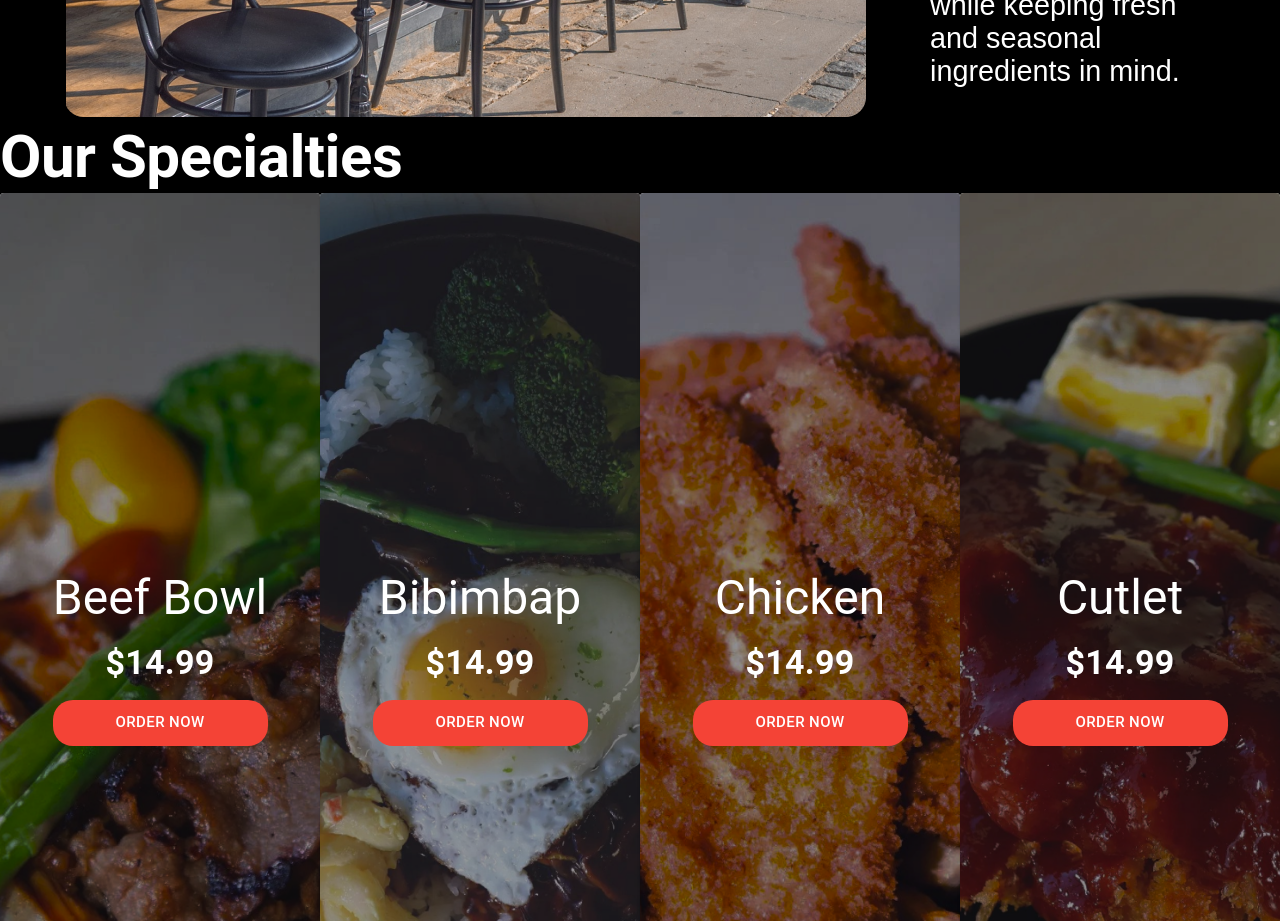
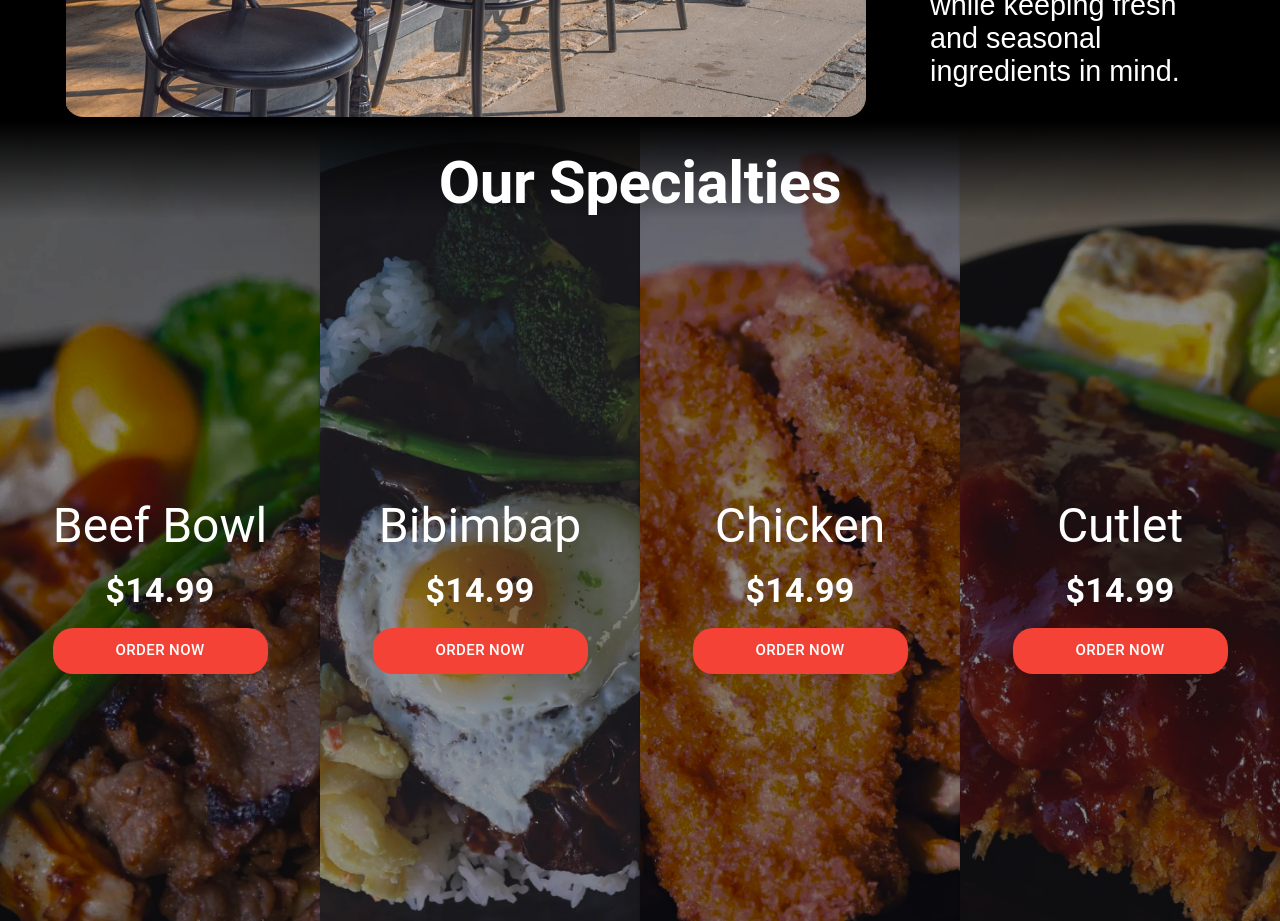
Before and after one commit to lyds214/chicken-website, a React (Create React App) app: page / in a window 1280 px wide. Shown: the part 1160-2081 px from the top of the page. Built offline with nearby package versions, Linux system fonts and the light colour scheme.

Commit message:
fixed Our Specialties header layout and changed gradient color

```diff
--- a/src/pages/styles/OurSpecialties.css
+++ b/src/pages/styles/OurSpecialties.css
@@ -2,12 +2,12 @@
   position: relative;
 }
 
-.gold-box {
+.gradient {
   position: absolute;
   z-index: 3; /* put .gold-box above .green-box and .dashed-box */
   background-image: linear-gradient(
     to bottom,
-    rgb(75, 72, 72),
+    rgb(0, 0, 0),
     rgba(255, 0, 0, 0)
   );
   width: 100%;
```
